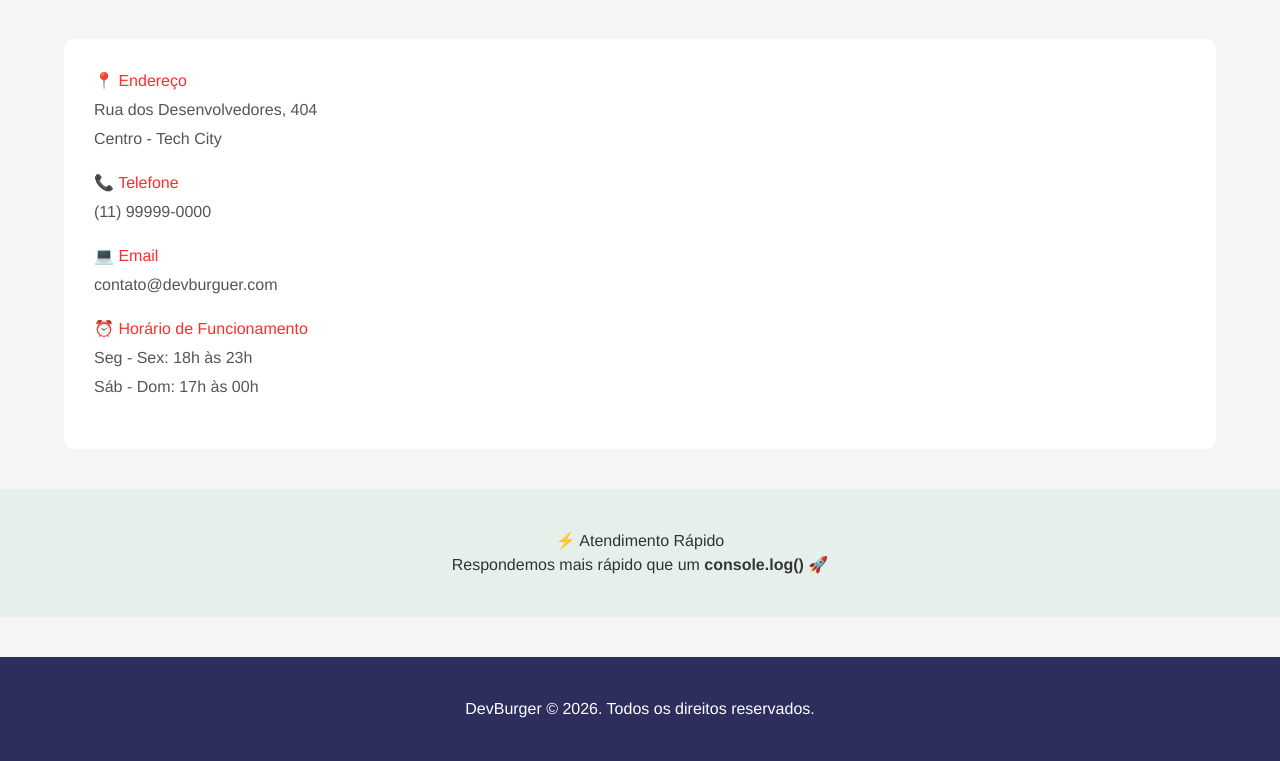
After one commit to Caua-Giovani/DevBurguer, a Flask app: page /contato in a window 1280 px wide. The commit adds this page. Shown: the part 499-1260 px from the top of the page. Run offline with Flask 3, Linux system fonts and the light colour scheme.

Commit message:
modify: fiz o web service

```diff
--- a/app.py
+++ b/app.py
@@ -5,6 +5,10 @@ import mysql.connector
 from model.lanches import recuperar_lanches
 from model.lanches import recuperar_lanches_unit
 from model.lanches import recuperar_lanches_destaque
+
+from model.usuario import adicionar_usuario
+from model.usuario import autenticar_usuario
+
 
 app = Flask(__name__)
 
@@ -23,7 +27,10 @@ def pag_unitario(id):
 def pag_cardapio():
     lanches = recuperar_lanches()
     destaque = recuperar_lanches_destaque()
-    return render_template("index.html",lanches=lanches,destaque=destaque)
+    if 'usuario_logado' in session:
+        return render_template("index.html",lanches=lanches,destaque=destaque)
+    else:
+        return redirect("/login")
 
 @app.route("/login")
 def pag_login():
@@ -33,8 +40,39 @@ def pag_login():
 def pag_cadastro():
     return render_template("cadastro.html")
 
+@app.route("/cadastro/post",methods=["POST"])
+def pag_cadastro_post():
+    login = request.form.get("login_create")
+    senha = request.form.get("senha_create")
+    nome = request.form.get("name_create")
+    adicionar_usuario(login,senha,nome)
+
+    return redirect("/login")
 
 
+@app.route("/login/post",methods=["POST"])
+def pag_login_post():
+
+    login= request.form.get("login")
+    senha= request.form.get("senha")
+
+    if autenticar_usuario(login,senha):
+        session['usuario_logado'] = login
+        return redirect("/cardapio")
+    else:
+        flash("Usuário ou senha incorretos!")
+        return redirect("/login")
+
+
+@app.route("/contato")
+def pag_contato():
+    return render_template("contato.html")
+
+
+@app.route("/logout")
+def clear_session():
+    session.clear()
+    return redirect("/login")
 
 if __name__=="__main__":
     app.run(host="0.0.0.0",port=8080,debug=True)
--- a/static/main.css
+++ b/static/main.css
@@ -73,7 +73,9 @@
 }
 
 .banner__title{
-    color:white
+    color:white;
+    font-weight: 800;
+    font-size: 40px;
 }
 
 .banner__title--highlight{
@@ -261,3 +263,16 @@
 .products__container{
     padding-bottom: 100px;
 }
+
+.button-logout a{
+    position: absolute;
+    top: 3.5%;
+    right: 6%;
+    padding: 10px 20px;
+    background-color: rgb(238, 238, 238);
+    border-radius: 10px;
+    font-family: Arial, Helvetica, sans-serif;
+    border: none;
+    cursor: pointer;
+    color: grey;
+}
--- /dev/null
+++ b/templates/contato.html
@@ -0,0 +1,112 @@
+{% extends "layout.html" %}
+
+{% block css_adicional %}
+  <style>
+    body {
+      margin: 0;
+      font-family: 'Franklin Gothic Medium';
+      background-color: #f5f5f5;
+      color: #333;
+
+    }
+
+    .hero {
+      background: linear-gradient(rgba(0,0,0,0.7), rgba(0,0,0,0.7)),
+                  url('https://images.unsplash.com/photo-1550547660-d9450f859349');
+      background-size: cover;
+      background-position: center;
+      color: #fff;
+      text-align: center;
+      padding: 80px 20px;
+      height: 50vh;
+      justify-content: center;
+
+    }
+
+    .hero h2 {
+      font-size: 40px;
+    }
+
+    .hero span {
+      color: #ff2d2d;
+    }
+
+    .container {
+      max-width: 900px;
+      margin: 40px auto;
+      background: #fff;
+      padding: 30px;
+      border-radius: 10px;
+    }
+
+    .info {
+      margin-bottom: 20px;
+    }
+
+    .info h3 {
+      color: #ff2d2d;
+      margin-bottom: 5px;
+    }
+
+    .info p {
+      margin: 5px 0;
+      color: #555;
+    }
+
+    .highlight {
+      background: #e6f0ea;
+      padding: 40px;
+      text-align: center;
+      margin-top: 40px;
+    }
+
+    footer {
+      background: #2e2b5f;
+      color: #fff;
+      text-align: center;
+      padding: 20px;
+      margin-top: 40px;
+    }
+  </style>
+
+{% endblock %}
+
+
+{% block conteudo %}
+  <section class="hero">
+    <h2>Entre em <span>Contato()</span></h2>
+    <p>// Estamos online para resolver seu bug... ou sua fome 🍔</p>
+  </section>
+
+  <div class="container">
+
+    <div class="info">
+      <h3>📍 Endereço</h3>
+      <p>Rua dos Desenvolvedores, 404</p>
+      <p>Centro - Tech City</p>
+    </div>
+
+    <div class="info">
+      <h3>📞 Telefone</h3>
+      <p>(11) 99999-0000</p>
+    </div>
+
+    <div class="info">
+      <h3>💻 Email</h3>
+      <p>contato@devburguer.com</p>
+    </div>
+
+    <div class="info">
+      <h3>⏰ Horário de Funcionamento</h3>
+      <p>Seg - Sex: 18h às 23h</p>
+      <p>Sáb - Dom: 17h às 00h</p>
+    </div>
+
+  </div>
+
+  <div class="highlight">
+    <h3>⚡ Atendimento Rápido</h3>
+    <p>Respondemos mais rápido que um <strong>console.log()</strong> 🚀</p>
+  </div>
+
+{% endblock %}
--- a/templates/index.html
+++ b/templates/index.html
@@ -16,6 +16,8 @@
         </p>
       </div>
     </section>
+
+<button class="button-logout"><a href="/logout">Sair da Conta</a></button>
 
 <!-- Escolha Rápida  -->
     <section class="categories">
--- a/templates/layout.html
+++ b/templates/layout.html
@@ -34,7 +34,7 @@
   <!-- Header e Navbar -->
     <header class="header">
       <div class="header__container">
-        <a href="#" class="header__logo">DevBurger</a>
+        <a href="/" class="header__logo">DevBurger</a>
 
         <nav class="header__nav">
           <ul class="header__menu">
@@ -45,19 +45,14 @@
               <a href="/cardapio" class="header__link">Cardápio</a>
             </li>
             <li class="header__item">
-              <a href="" class="header__link">Sobre</a>
+              <a href="" class="header__link">Meu Carrinho</a>
             </li>
             <li class="header__item">
-              <a href="" class="header__link">Contato</a>
+              <a href="/contato" class="header__link">Contato</a>
             </li>
           </ul>
         </nav>
 
-        <div class="header__social">
-          <a href="/login" class="header__icon"
-            ><span>Entrar</span></a
-          >
-        </div>
 
         <button class="header__toggle">
           <span class="material-symbols-outlined">menu</span>
@@ -66,7 +61,6 @@
     </header>
 
     {% block conteudo %}
-     Aqui é onde vai todo o conteúdo do site
     {% endblock %}
 
 <!-- Rodapé -->
```
Also changed, not shown: model/usuario.py (added, +29 -0 lines), templates/cadastro.html (+14 -3 lines), templates/login.html (+8 -3 lines).
